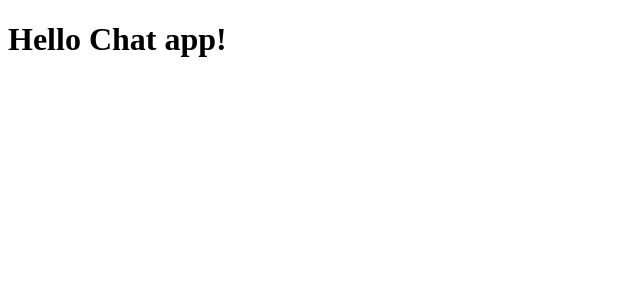
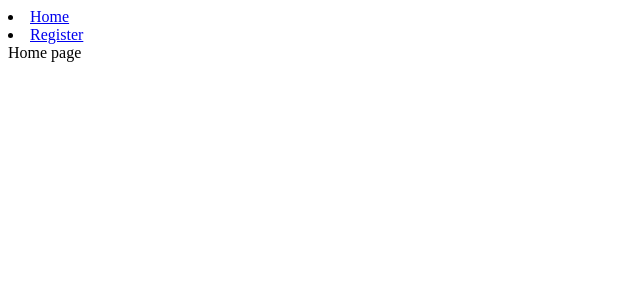
Before and after one commit to MateuszMariaGrodzki/chat, a React app in the folder app/: page / in a window 1280 px wide. Shown: the top 300 px of the page, without its empty margins (0-640 px from the left). Built offline with nearby package versions, Linux system fonts and the light colour scheme.

Commit message:
Create basic routing

```diff
--- a/app/package.json
+++ b/app/package.json
@@ -21,6 +21,7 @@
     "@types/jest": "^25.2.3",
     "@types/react": "^16.9.35",
     "@types/react-dom": "^16.9.8",
+    "@types/react-router-dom": "^5.1.5",
     "babel-loader": "^8.1.0",
     "html-webpack-plugin": "^4.3.0",
     "jest": "^26.0.1",
@@ -32,5 +33,8 @@
     "webpack": "^4.43.0",
     "webpack-cli": "^3.3.11",
     "webpack-dev-server": "^3.11.0"
+  },
+  "dependencies": {
+    "react-router-dom": "^5.2.0"
   }
 }
--- a/app/src/App.tsx
+++ b/app/src/App.tsx
@@ -1,9 +1,22 @@
 import React from "react";
+import { BrowserRouter as Router, Switch, Route } from "react-router-dom";
+
+import Header from "./Header";
+import Register from "./Register";
+import Home from "./Home";
 
 const App = () => (
-  <div data-testid="app">
-    <h1>Hello Chat app!</h1>
-  </div>
+  <Router>
+    <Header />
+    <Switch>
+      <Route path="/register">
+        <Register />
+      </Route>
+      <Route path="/">
+        <Home />
+      </Route>
+    </Switch>
+  </Router>
 );
 
 export default App;
--- /dev/null
+++ b/app/src/Header.tsx
@@ -0,0 +1,17 @@
+import React from "react";
+import { Link } from "react-router-dom";
+
+const Header = () => {
+  return (
+    <header>
+      <li>
+        <Link to="/">Home</Link>
+      </li>
+      <li>
+        <Link to="/register">Register</Link>
+      </li>
+    </header>
+  );
+};
+
+export default Header;
--- /dev/null
+++ b/app/src/Home.tsx
@@ -0,0 +1,7 @@
+import React from "react";
+
+const Home = () => {
+  return <div>Home page</div>;
+};
+
+export default Home;
--- /dev/null
+++ b/app/src/Register.tsx
@@ -0,0 +1,7 @@
+import React from "react";
+
+const Register = () => {
+  return <div>Register page</div>;
+};
+
+export default Register;
```
Also changed, not shown: 1 other file (tests, documents, lock files or other folders).
